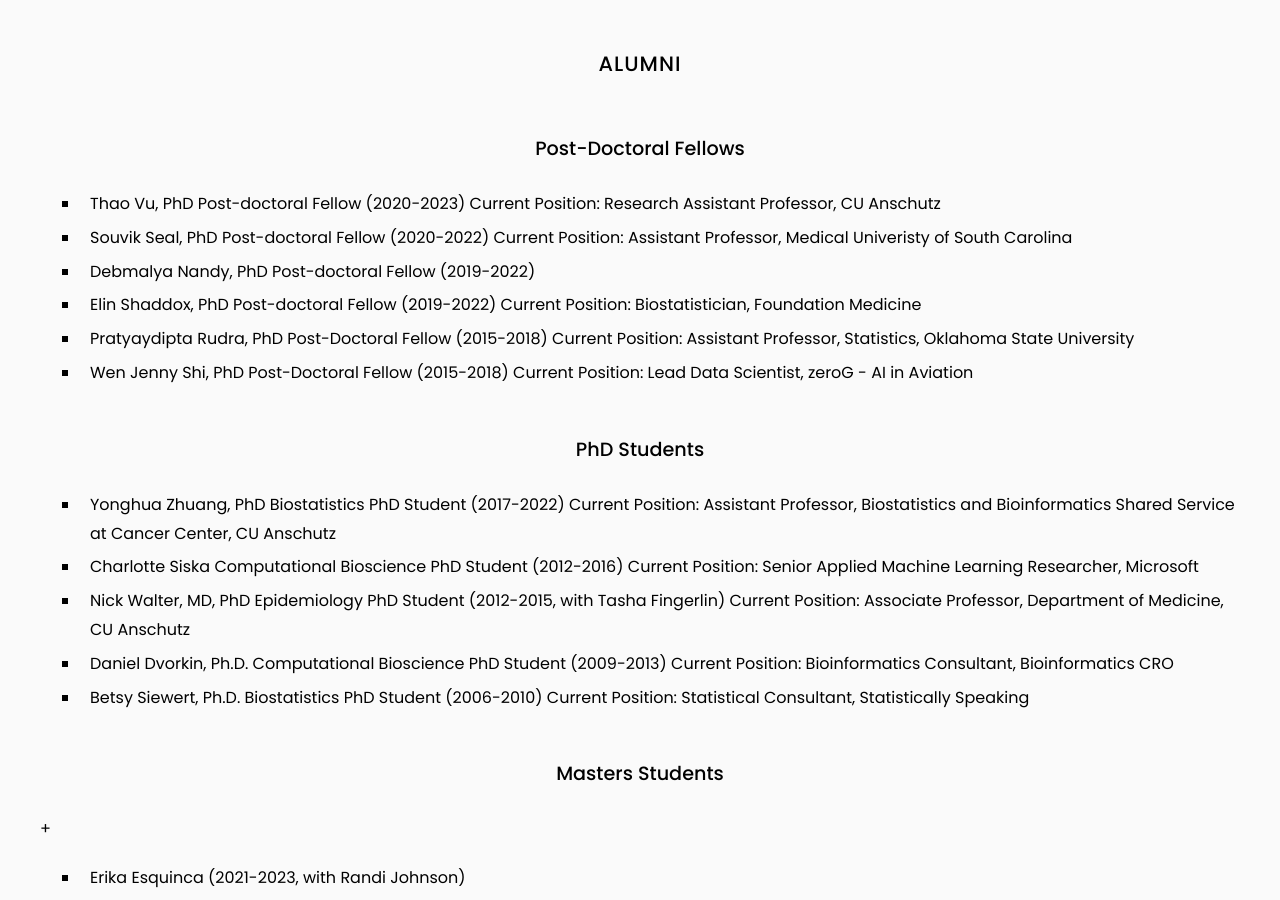
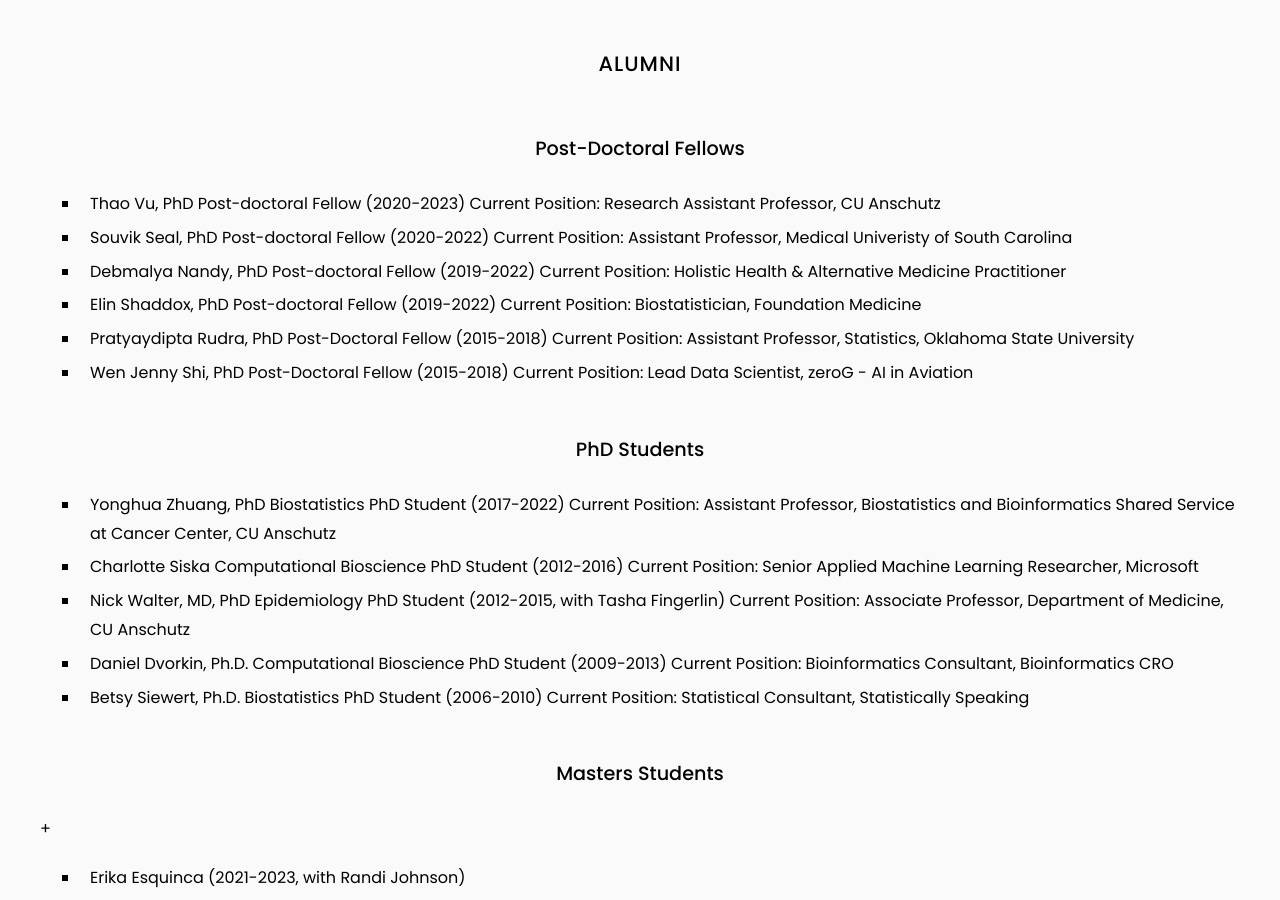
Before and after one commit to KechrisLab/kechrislab.github.io, a Jekyll site: the page built from team/index.md, in a window 1280 px wide and 900 px high, scrolled down 643 px. Built offline with Jekyll 4.4.1, drawn with Linux system fonts in a browser that asks for light colours.

Commit message:
Update index.md

```diff
--- a/team/index.md
+++ b/team/index.md
@@ -25,6 +25,7 @@ Current Position: Research Assistant Professor, CU Anschutz
 + Souvik Seal, PhD Post-doctoral Fellow (2020-2022)
 Current Position: Assistant Professor, Medical Univeristy of South Carolina
 + Debmalya Nandy, PhD Post-doctoral Fellow (2019-2022)
+Current Position: Holistic Health & Alternative Medicine Practitioner
 + Elin Shaddox, PhD Post-doctoral Fellow (2019-2022)
 Current Position: Biostatistician, Foundation Medicine
 + Pratyaydipta Rudra, PhD Post-Doctoral Fellow (2015-2018)
```
